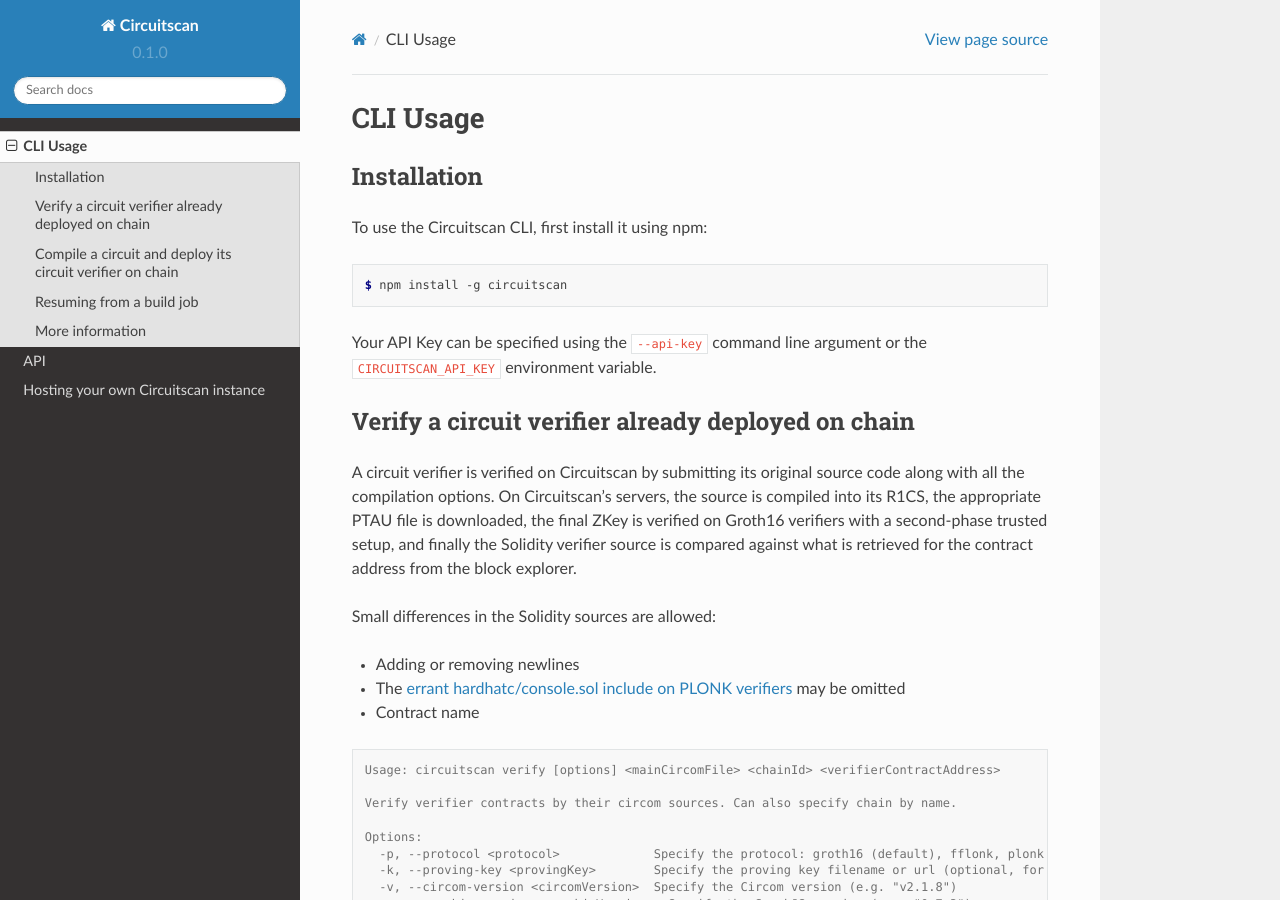
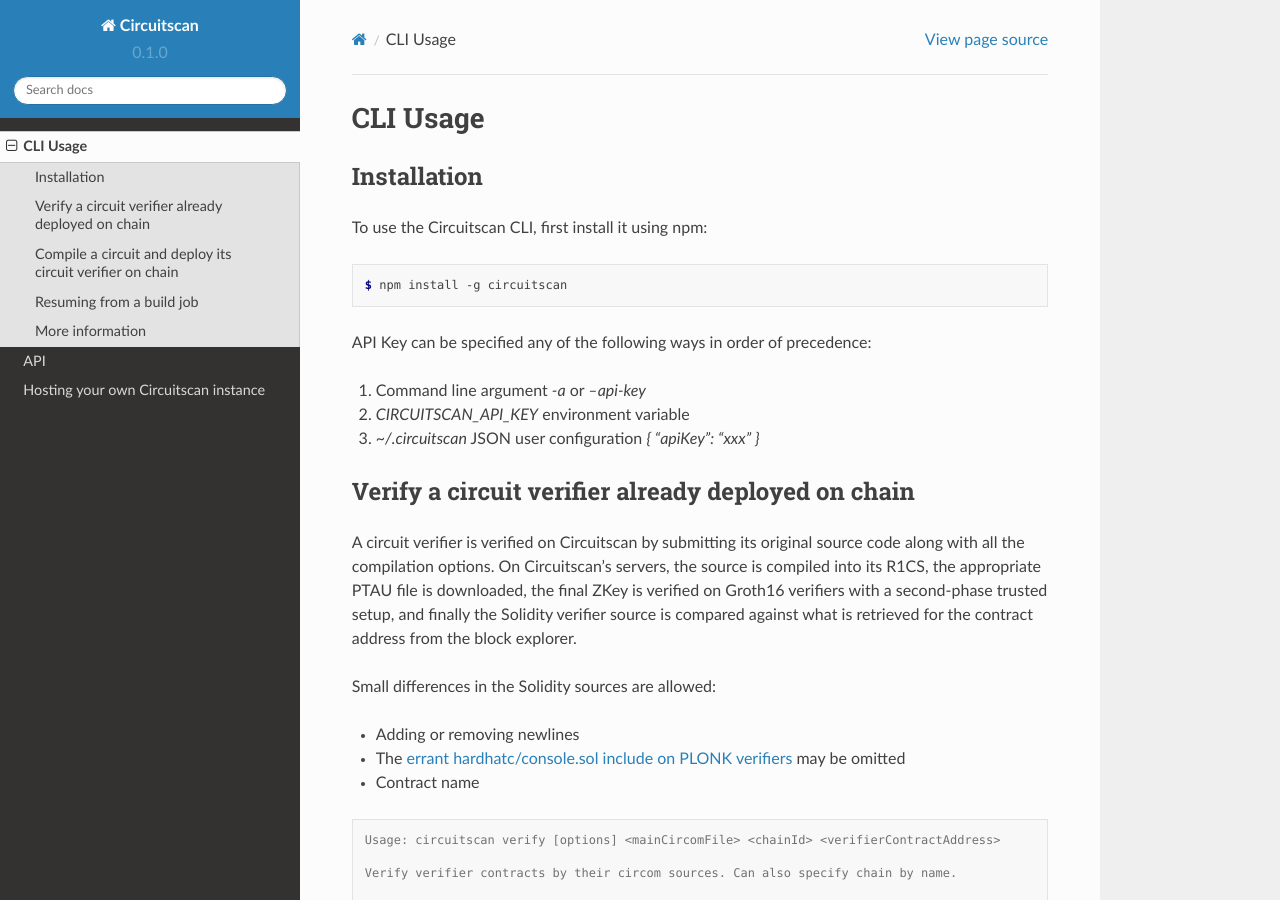
Before and after one commit to circuitscan/docs, a Sphinx documentation site: the page built from docs/source/usage.rst, in a window 1280 px wide and 900 px high. Built offline with Sphinx 7.4.7 and the Read the Docs theme 2.0.0, drawn with Linux system fonts in a browser that asks for light colours.

Commit message:
~/.circuitscan API Key choice

```diff
--- a/docs/source/usage.rst
+++ b/docs/source/usage.rst
@@ -12,7 +12,11 @@
 
     $ npm install -g circuitscan
 
-Your API Key can be specified using the ``--api-key`` command line argument or the ``CIRCUITSCAN_API_KEY`` environment variable.
+API Key can be specified any of the following ways in order of precedence:
+
+1. Command line argument `-a` or `--api-key`
+2. `CIRCUITSCAN_API_KEY` environment variable
+3. `~/.circuitscan` JSON user configuration `{ "apiKey": "xxx" }`
 
 Verify a circuit verifier already deployed on chain
 ---------------------------------------------------
```
